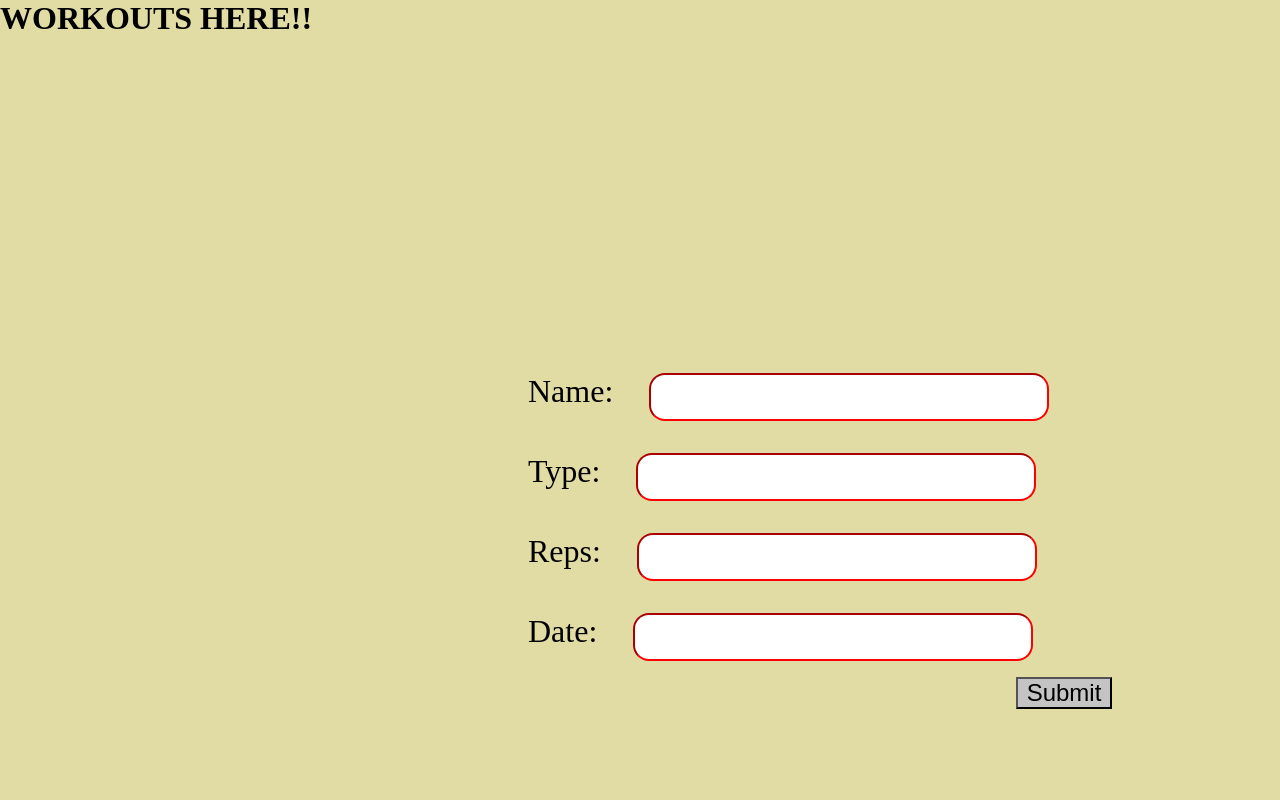
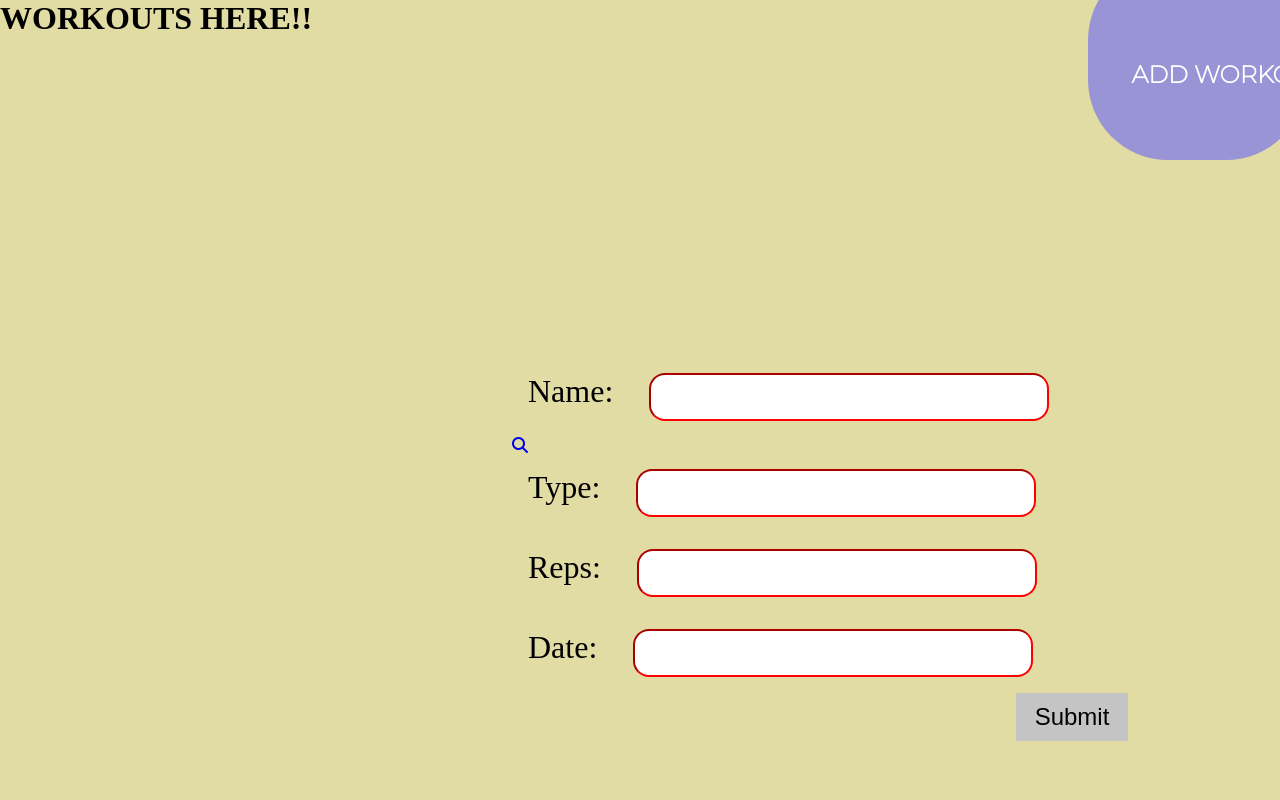
Before and after one commit to crazysurya10/Funky-fitness, a Flask app: page /add-workout in a window 1280 px wide. Run offline with Flask 2, Linux system fonts and the light colour scheme; some libraries are stand-ins or nearby versions.

Commit message:
Pretty much done with the add-workout page

```diff
--- a/main.py
+++ b/main.py
@@ -8,7 +8,7 @@ def home():
     return render_template("home.html")
 
 @app.route("/add-workout")
-def add_workout():
+def add_workout(methods=["POST", "GET"]):
     return render_template("add_workout.html")
 
 if __name__ == "__main__":
--- a/static/Images/add_workout.css
+++ b/static/Images/add_workout.css
@@ -5,6 +5,7 @@
 
 body {
     background-color: #E1DBA4;
+    overflow-x: hidden;
 }
 
 .inputs {
@@ -35,8 +36,29 @@ body {
     position: relative;
     top: 0%;
     left: 90%;
-    width: 6rem;
-    height:2rem;
+    width: 7rem;
+    height:3rem;
     background-color: #C4C4C4;
     font-size: 1.5rem;
+    border: none;
 }
+
+
+.show-up-bar {
+    background-color: #9994D6;
+    position: absolute;
+    bottom: 80%;
+    left: 85%;
+    width: 17%;
+    height: 25%;
+    border-radius: 5rem;
+}
+
+.show-up-bar h1 {
+    position: relative;
+    top: 50%;
+    left: 20%;
+    color: white;
+    font-family: 'Montserrat', sans-serif;
+    font-size: 1.5rem;
+}
--- a/templates/add_workout.html
+++ b/templates/add_workout.html
@@ -4,15 +4,20 @@
 <head>
     <title>Add workout</title>
     <link rel="stylesheet" href="{{url_for('static', filename='Images/add_workout.css')}}">
+    <link rel="preconnect" href="https://fonts.gstatic.com">
+    <link href="https://fonts.googleapis.com/css2?family=Montserrat:wght@200&display=swap" rel="stylesheet">
+    <script src="https://kit.fontawesome.com/00d65123ff.js" crossorigin="anonymous"></script>
 </head>
 
 <body>
     <h1>WORKOUTS HERE!!</h1>
     <div class="inputs">
         <form action="POST">
-            <label for="name">Name:</label>
-            <input type="text" name="name" id="name">
-
+            <div class="name">
+                <label for="name">Name:</label>
+                <input type="text" name="name" id="name">
+                <a href="#"><i class="fas fa-search"></i></a>
+            </div>
             <label for="type">Type:</label>
             <input type="text" name="type" id="type">
 
@@ -25,6 +30,9 @@
 
         </form>
     </div>
+    <span class="show-up-bar">
+        <h1>ADD WORKOUT</h1>
+    </span>
 </body>
 
 </html>
```
